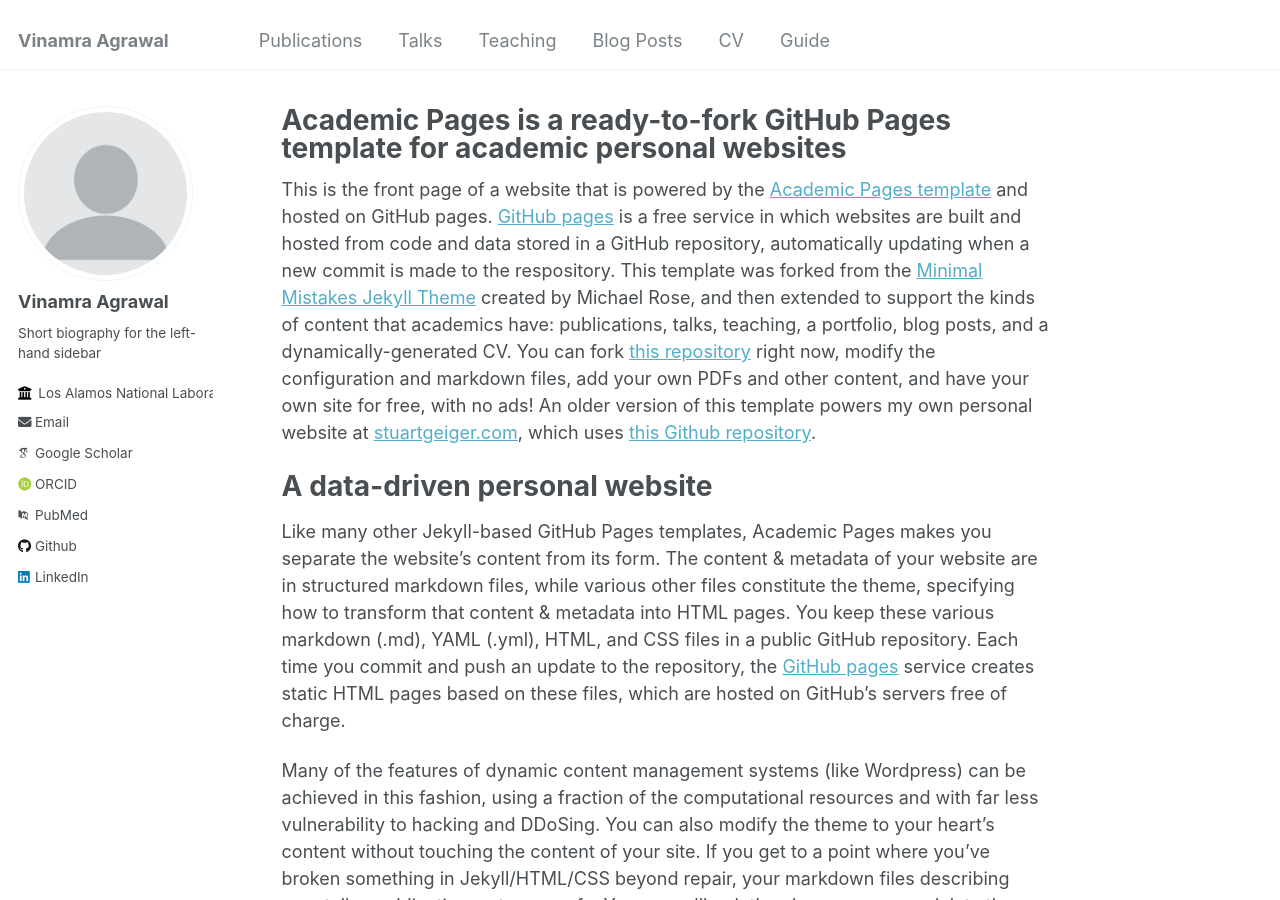
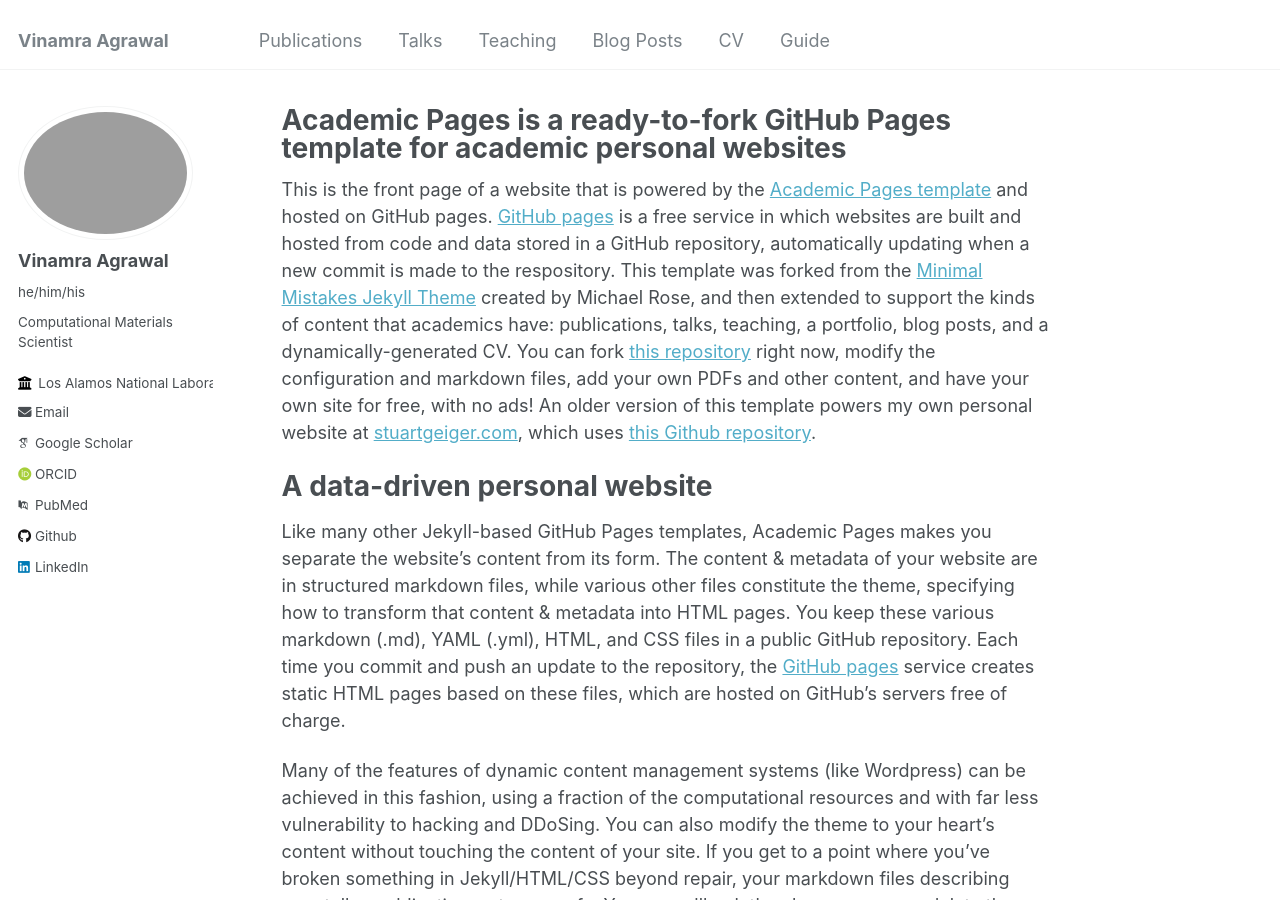
Before and after one commit to vinagr/vinagr.github.io, a Jekyll site: the page built from _pages/about.md, in a window 1280 px wide and 900 px high. Built offline with Jekyll 4.4.1, drawn with Linux system fonts in a browser that asks for light colours; some web fonts are replaced.

Commit message:
preliminary changes

```diff
--- a/_config.yml
+++ b/_config.yml
@@ -21,10 +21,10 @@ repository               : "academicpages/academicpages.github.io"
 #               Additional customization can be done by editing /_includes/author-profile.html
 author:
   # Biographic information
-  avatar           : "profile.png"
+  avatar           : "Headshot.jpg"
   name             : "Vinamra Agrawal"
-  pronouns         : # example: "she/her"
-  bio              : "Short biography for the left-hand sidebar"
+  pronouns         : "he/him/his"
+  bio              : "Computational Materials Scientist"
   location         : # "Los Alamos National Laboratory"
   employer         : "Los Alamos National Laboratory"
   uri              : # URL
```
Also changed, not shown: 2 other files.
